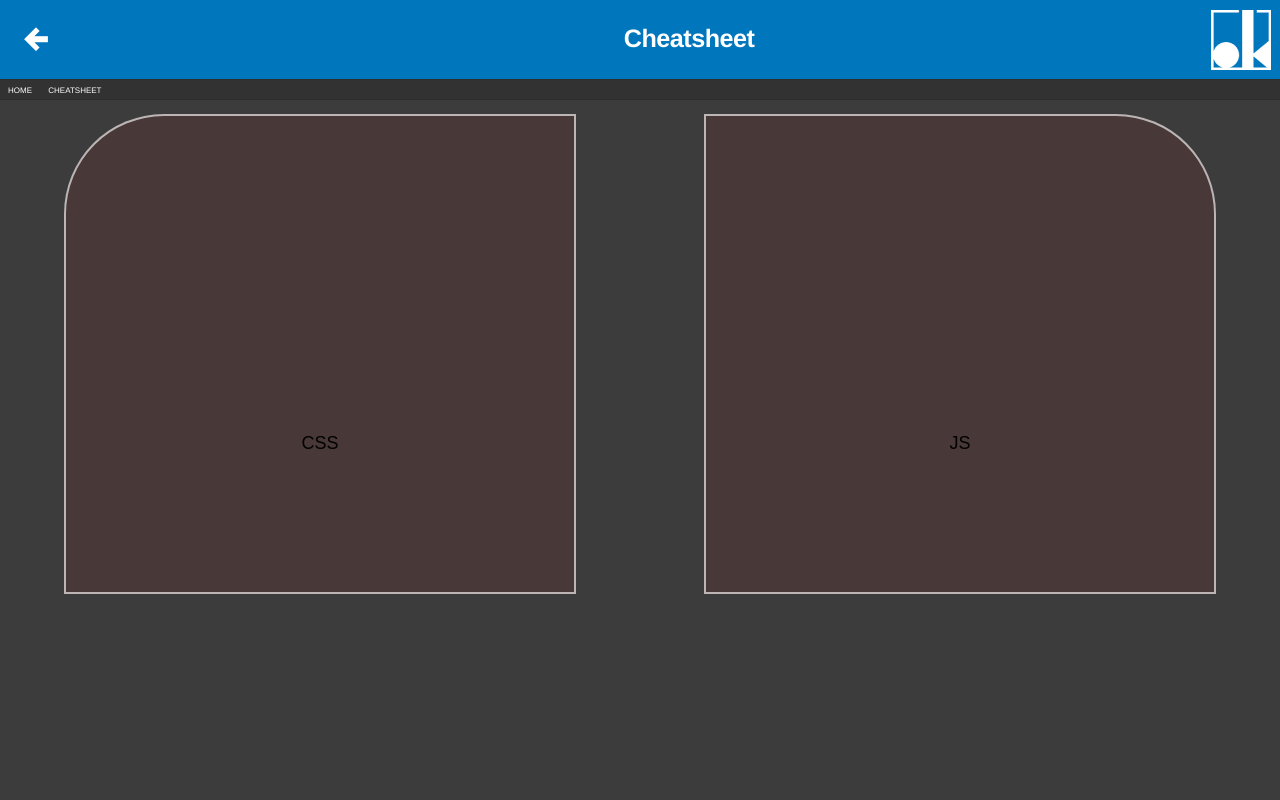
After one commit to Fabius603/Website, a Django app: page /cheatsheet/ in a window 1280 px wide. The commit adds this page. Run offline with Django 4.2, Linux system fonts and the light colour scheme.

Commit message:
Anfang des Cheatsheet

```diff
--- /dev/null
+++ b/FabiusWeb/systemcalculator/templates/cheatsheet.html
@@ -0,0 +1,104 @@
+{% load static %}
+<!DOCTYPE html>
+<html lang="en">
+<head>
+  <meta charset="utf-8" />
+    <meta name="viewport" content="width=device-width, initial-scale=1.0" />
+    <base href="~/" />
+    <link rel="stylesheet" href="{% static 'css/icons.css' %}">
+    <link rel="stylesheet" href="{% static 'css/styles.css' %}">
+    <link rel="stylesheet" href="{% static 'css/flextables_uc.css' %}">
+    <component type="typeof(HeadOutlet)" render-mode="ServerPrerendered" />
+    <meta name="theme-color" content="#cecece">
+    <script src="{% static 'js/vendor/modernizr-3.7.1.min.js' %}"></script>
+    <script src="{% static 'js/vendor/plugins.js' %}"></script>
+    <script src="{% static 'js/vendor/js.cookie.js' %}"></script>
+    <script type="text/javascript" src="http://code.jquery.com/jquery.min.js"></script>
+    <title>Cheatsheet</title>
+    <style>
+      .container {
+        width: 100vw;
+        display: flex;
+      }
+      .großerBehälterRechts {
+        position: relative;
+        display: inline-flex;
+        width: 40vw;
+        height: 60vh;
+        margin: 2vh 5vw 0 5vw;
+        border-top-right-radius: 100px;
+      }
+      .großerBehälterLinks {
+        position: relative;
+        display: inline-flex;
+        width: 40vw;
+        height: 60vh;
+        margin: 2vh 5vw 0 5vw;
+      }
+      .textfeldermain {
+        width: 100%;
+        height: 100%;
+        text-align: center;
+        padding-top: 35%;
+        background-color: rgba(255, 0, 0, 0.068);
+        border: solid rgba(255, 255, 255, 0.63) 2px;
+      }
+      #textfeldermainlinks {
+        border-top-right-radius: 100px;
+      }
+      #textfeldermainrechts {
+        border-top-left-radius: 100px;
+      }
+    </style>
+</head>
+<body class="theme-dark">
+  <div class="container-page-nofooter container-page-nonavi">
+    <header class="container-titlebar" id="head">
+      <div>
+        <!-- flex wrapper -->
+        <div>
+          <div>
+            &#8203; <!-- zero-width unicode char to force rendering of the div -->
+          </div>
+          <div>
+            <i class="nf nf-mdi-arrow_left_thick"></i>
+          </div>
+        </div>
+        <div class="pad-sides margin-r-5x">
+          &#8203; <!-- zero-width unicode char to force rendering of the div -->
+        </div>
+        <div>
+          <h1>Cheatsheet</h1>
+        </div>
+        <div>
+          <div id="pageclock"></div>
+          <img src="{% static 'img/OK_Logo_white.png' %}" class="logo">
+        </div>
+      </div>
+    </header>
+    <div class="container-content">
+      <nav class="breadcrumb">
+        <div>
+          <span><a href="http://127.0.0.1:700/">home</a><a href="http://127.0.0.1:700/cheatsheet">cheatsheet</a></span>
+        </div>
+      </nav>
+      <main>
+        <div class="container">
+          <div class="großerBehälterRechts">
+            <button class="textfeldermain" id="textfeldermainrechts">CSS</span>
+          </div>
+          <div class="großerBehälterLinks">
+            <button class="textfeldermain" id="textfeldermainlinks">JS</span>
+          </div>
+        </div>
+      </main>
+    </div>
+  </div>
+  <script>
+    $('.nf-mdi-arrow_left_thick').on('click', function() {
+      location.href = "http://127.0.0.1:700/";
+    })
+
+
+  </script>
+</body>
--- a/FabiusWeb/systemcalculator/urls.py
+++ b/FabiusWeb/systemcalculator/urls.py
@@ -2,6 +2,7 @@ from django.urls import path
 from . import views
 
 urlpatterns = [
+    path('cheatsheet/', views.cheatsheet, name='cheatsheet'),
     path('taschenrechner/', views.taschenrechner, name='taschenrechner'),
     path('webscraper/', views.webscraper, name='webscraper'),
     path('settings/', views.settings, name='settings'),
--- a/FabiusWeb/systemcalculator/views.py
+++ b/FabiusWeb/systemcalculator/views.py
@@ -46,6 +46,10 @@ def malen(request):
 def interactive(request):
     template = loader.get_template('interactive.html')
     return HttpResponse(template.render(context, request=request))
+
+def cheatsheet(request):
+    template = loader.get_template('cheatsheet.html')
+    return HttpResponse(template.render(request=request))
 
 def settings(request):
     template = loader.get_template('settings.html')
```
Also changed, not shown: FabiusWeb/systemcalculator/templates/main.html (+9 -1 lines), FabiusWeb/systemcalculator/templates/taschenrechner.html (+59 -43 lines).
